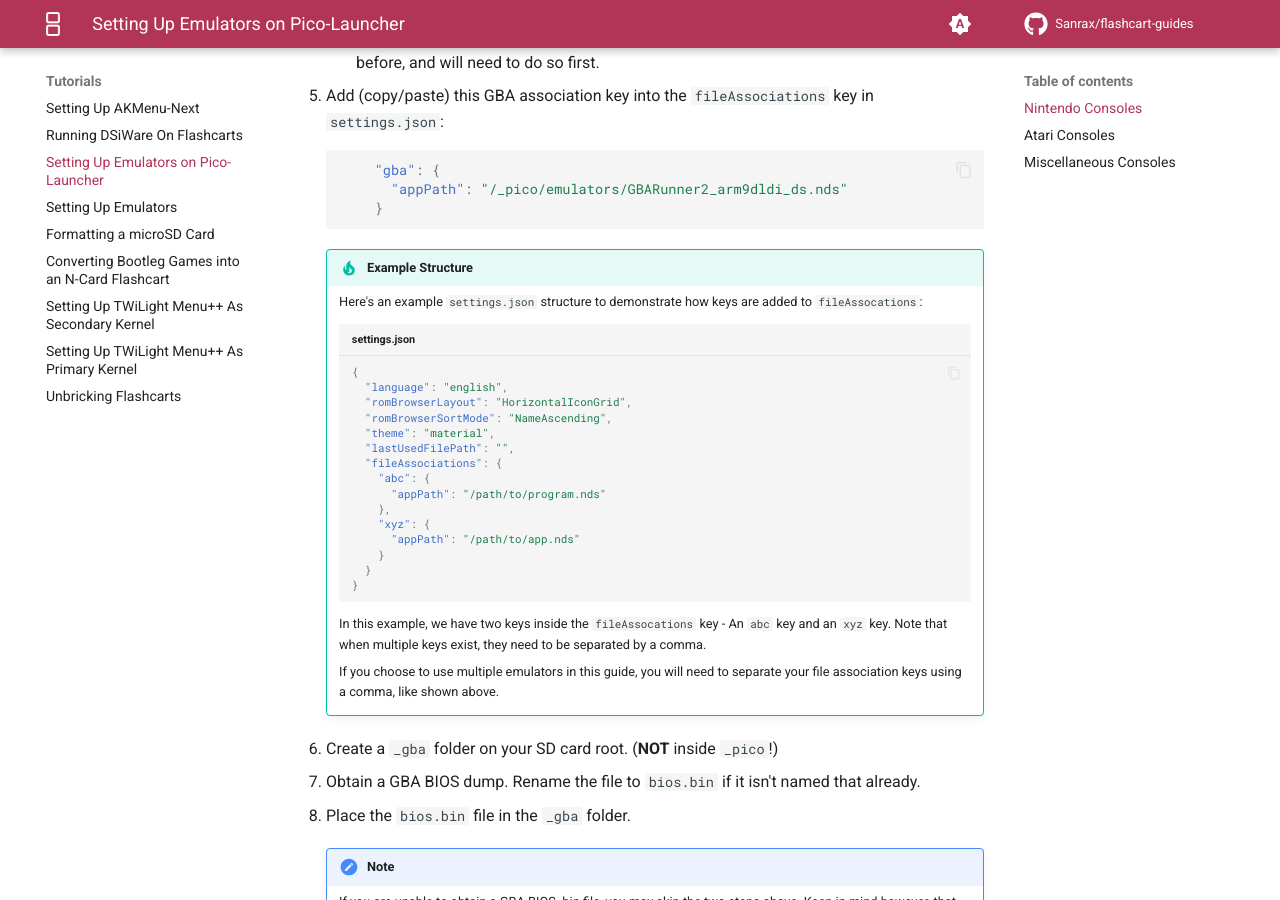
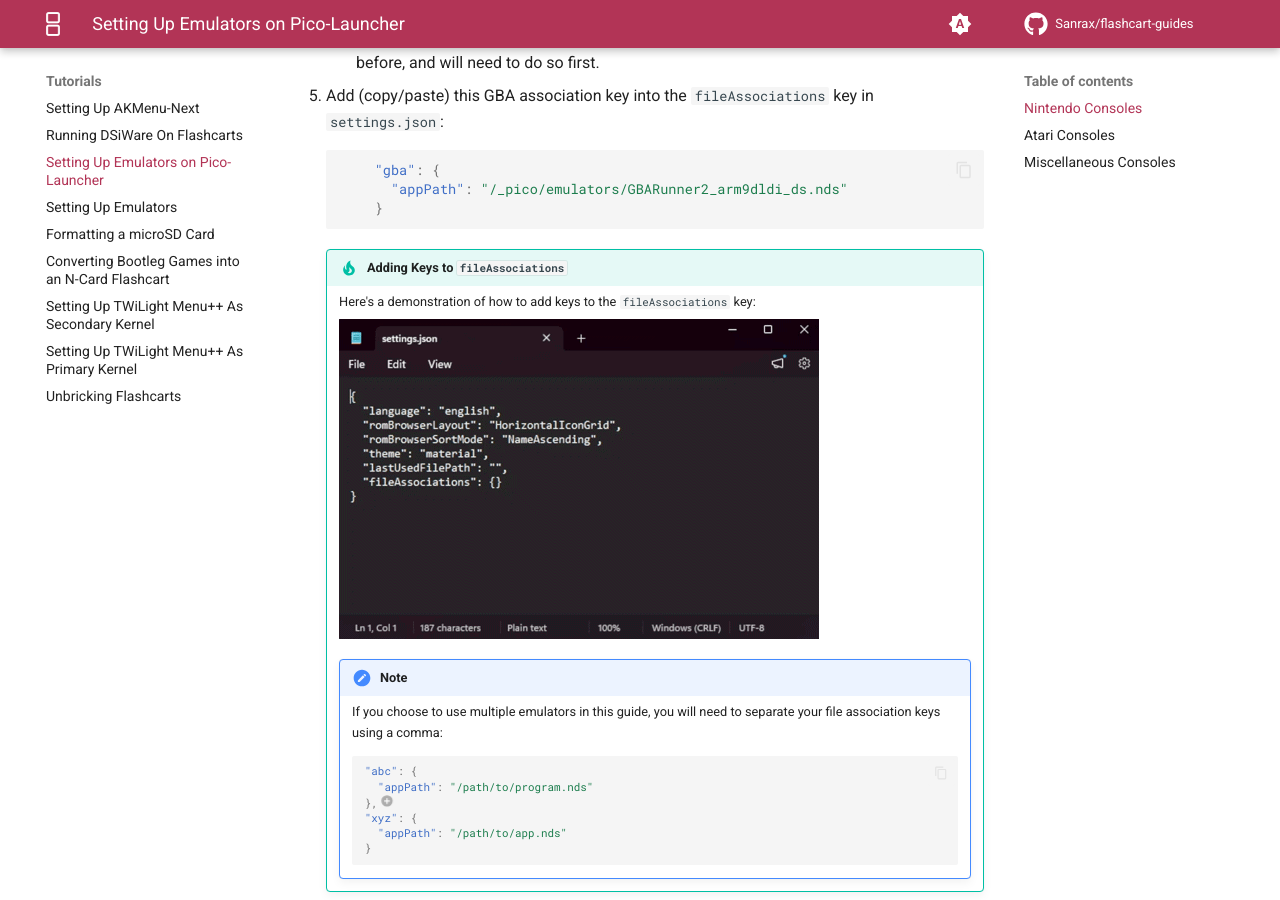
Before and after one commit to Sanrax/flashcart-guides, an MkDocs documentation site: the page built from docs/tutorials/emulators-pico.md, in a window 1280 px wide and 900 px high, scrolled down 910 px. Built offline with MkDocs 1.6.1 and Material for MkDocs 9.7.7, drawn with Linux system fonts in a browser that asks for light colours; comment, search, counter and statistics services are not loaded.

Commit message:
Switch structure example to GIF, add code annotations support

````diff
--- a/docs/tutorials/emulators-pico.md
+++ b/docs/tutorials/emulators-pico.md
@@ -36,29 +36,26 @@
                 }
             ```
 
-            !!! tip "Example Structure"
+            !!! tip "Adding Keys to `fileAssociations`"
 
-                Here's an example `settings.json` structure to demonstrate how keys are added to `fileAssocations`:
-                ``` json title="settings.json"
-                {
-                  "language": "english",
-                  "romBrowserLayout": "HorizontalIconGrid",
-                  "romBrowserSortMode": "NameAscending",
-                  "theme": "material",
-                  "lastUsedFilePath": "",
-                  "fileAssociations": {
+                Here's a demonstration of how to add keys to the `fileAssociations` key:
+
+                ![settings.json](../images/Pico-Associations.gif)
+
+                !!! note
+
+                    If you choose to use multiple emulators in this guide, you will need to separate your file association keys using a comma:
+
+                    ``` json
                     "abc": {
                       "appPath": "/path/to/program.nds"
-                    },
+                    },// (1)!
                     "xyz": {
                       "appPath": "/path/to/app.nds"
                     }
-                  }
-                }
-                ```
-                In this example, we have two keys inside the `fileAssocations` key - An `abc` key and an `xyz` key. Note that when multiple keys exist, they need to be separated by a comma.
+                    ```
 
-                If you choose to use multiple emulators in this guide, you will need to separate your file association keys using a comma, like shown above.
+                    1. This comma separates the `abc` key from the `xyz` key in this example.
 
         1. Create a `_gba` folder on your SD card root. (**NOT** inside `_pico`!)
 
--- a/mkdocs.yml
+++ b/mkdocs.yml
@@ -7,6 +7,7 @@
     - navigation.tabs
     - content.tooltips
     - content.code.copy
+    - content.code.annotate
   favicon: images/favicon.png
   logo: images/web-icon.png
   icon:
````
Also changed, not shown: docs/images/Pico-Associations.gif (added).
